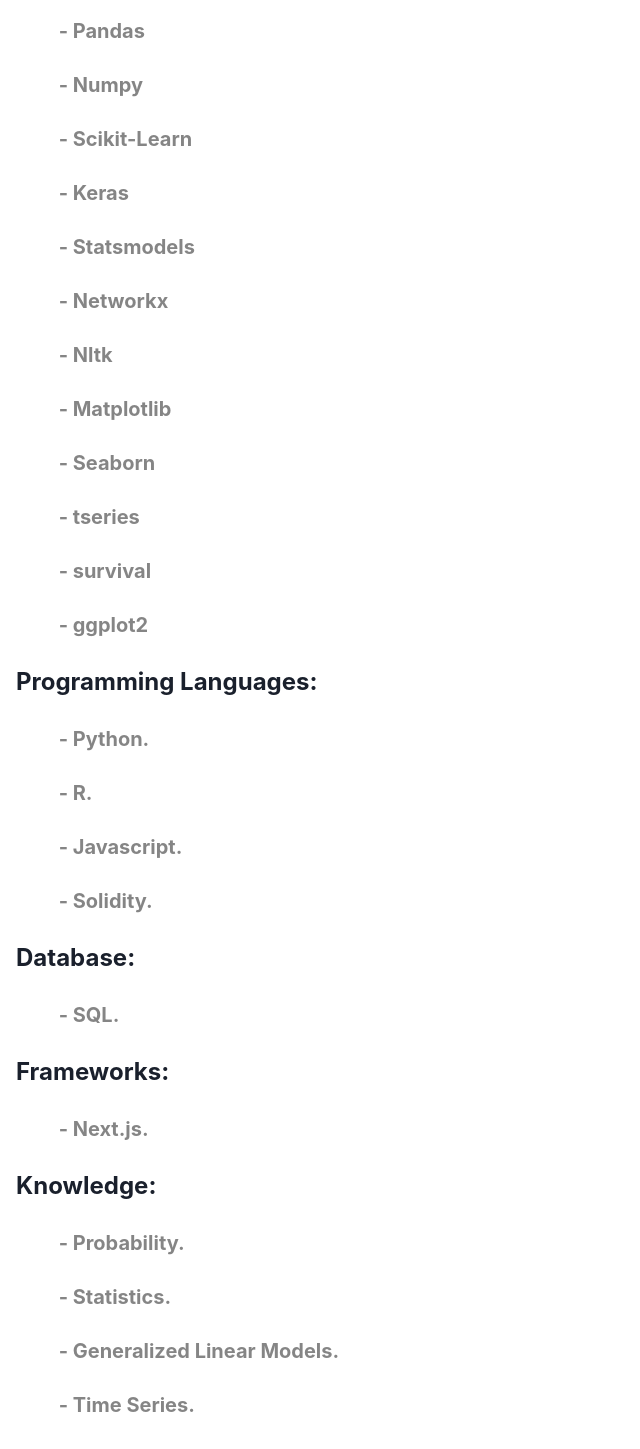
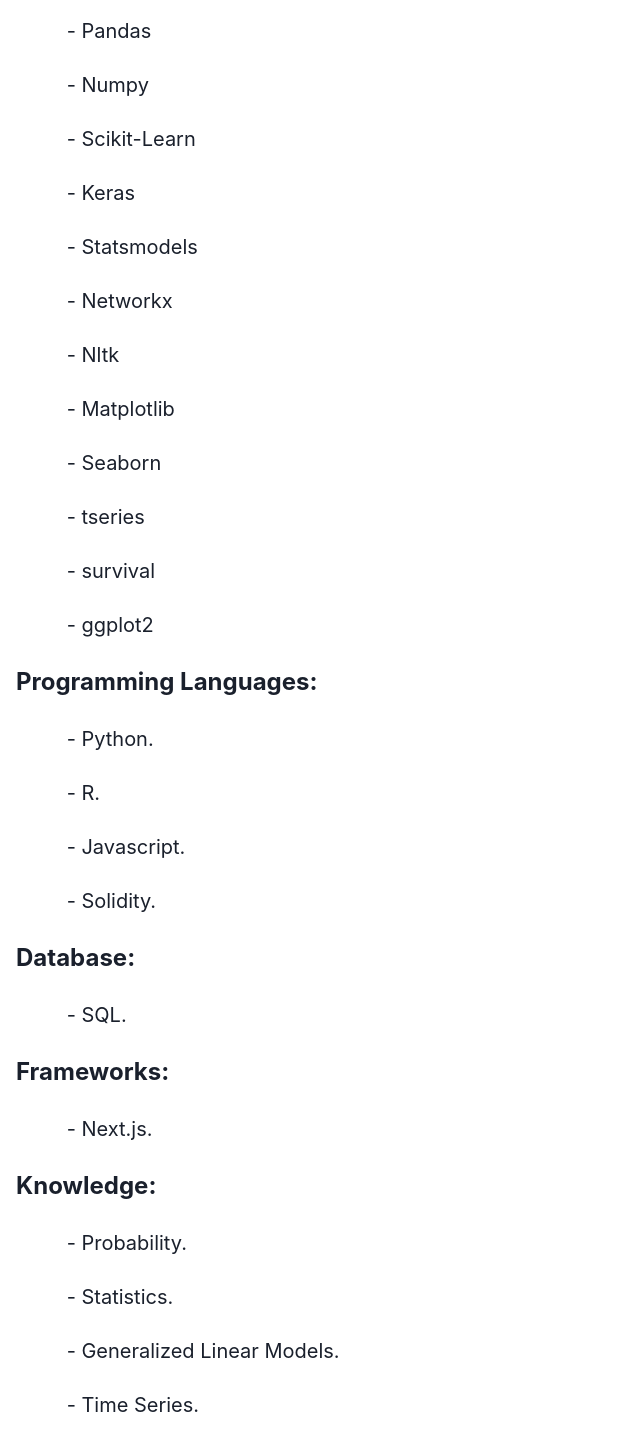
Before and after one commit to KenatSF/kenny-projects, a Next.js app: page /skills in a window 1280 px wide. Shown: the part 520-1969 px from the top of the page, without its empty margins (0-640 px from the left). Built offline with nearby package versions, Linux system fonts and the light colour scheme.

Commit message:
Other little changes

```diff
--- a/pages/electricity.js
+++ b/pages/electricity.js
@@ -6,7 +6,7 @@
         <Box>
             <Text as='sub'>Fecha: 15/10/2022</Text>
             <br />
-            <Center h='80px' color='blackAlpha.700'>
+            <Center h='80px'>
                 <Text fontSize={{ base: '24px', md: '30px', lg: '45px' }} as='b'>Plantas eléctricas </Text>
 
             </Center>
--- a/pages/projects.js
+++ b/pages/projects.js
@@ -7,7 +7,7 @@
 export default function Projects() {
 
     return (
-        <Box flex="1" bg="white" px={{ base: '25', md: '100', lg: '400' }} py="20">
+        <Box flex="1" px={{ base: '25', md: '100', lg: '400' }} py="20">
                 <Tabs size="lg" colorScheme="white" align={{ base: 'end', md: 'center', lg: 'center' }} variant="enclosed">
                     <TabList>
                         <Tab fontWeight="bold">Data science</Tab>
--- a/pages/skills.js
+++ b/pages/skills.js
@@ -7,7 +7,7 @@
     return (
         <Box>
             <Center>
-                <Text fontSize={{ base: '24px', md: '30px', lg: '45px' }}  as='b' color='blackAlpha.700'>Skills</Text>
+                <Text fontSize={{ base: '24px', md: '30px', lg: '45px' }}  >Skills</Text>
             </Center>
             <Center>
                 <Box boxSize='xs'>
@@ -21,51 +21,51 @@
                 Data science Packages:
             </Text>
             <br />
-            <Text fontSize='xl' noOfLines={[1, 2, 3]} as='b' color='blackAlpha.600'>
+            <Text fontSize='xl' noOfLines={[1, 2, 3]} >
                 &nbsp;&nbsp;&nbsp;&nbsp;&nbsp;&nbsp;&nbsp;&nbsp; - Pandas
             </Text>
             <br />
-            <Text fontSize='xl' noOfLines={[1, 2, 3]} as='b' color='blackAlpha.600'>
+            <Text fontSize='xl' noOfLines={[1, 2, 3]} >
                 &nbsp;&nbsp;&nbsp;&nbsp;&nbsp;&nbsp;&nbsp;&nbsp; - Numpy
             </Text>
             <br />
-            <Text fontSize='xl' noOfLines={[1, 2, 3]} as='b' color='blackAlpha.600'>
+            <Text fontSize='xl' noOfLines={[1, 2, 3]} >
                 &nbsp;&nbsp;&nbsp;&nbsp;&nbsp;&nbsp;&nbsp;&nbsp; - Scikit-Learn
             </Text>
             <br />
-            <Text fontSize='xl' noOfLines={[1, 2, 3]} as='b' color='blackAlpha.600'>
+            <Text fontSize='xl' noOfLines={[1, 2, 3]} >
                 &nbsp;&nbsp;&nbsp;&nbsp;&nbsp;&nbsp;&nbsp;&nbsp; - Keras
             </Text>
             <br />
-            <Text fontSize='xl' noOfLines={[1, 2, 3]} as='b' color='blackAlpha.600'>
+            <Text fontSize='xl' noOfLines={[1, 2, 3]} >
                 &nbsp;&nbsp;&nbsp;&nbsp;&nbsp;&nbsp;&nbsp;&nbsp; - Statsmodels
             </Text>
             <br />
-            <Text fontSize='xl' noOfLines={[1, 2, 3]} as='b' color='blackAlpha.600'>
+            <Text fontSize='xl' noOfLines={[1, 2, 3]} >
                 &nbsp;&nbsp;&nbsp;&nbsp;&nbsp;&nbsp;&nbsp;&nbsp; - Networkx
             </Text>
             <br />
-            <Text fontSize='xl' noOfLines={[1, 2, 3]} as='b' color='blackAlpha.600'>
+            <Text fontSize='xl' noOfLines={[1, 2, 3]} >
                 &nbsp;&nbsp;&nbsp;&nbsp;&nbsp;&nbsp;&nbsp;&nbsp; - Nltk
             </Text>
             <br />
-            <Text fontSize='xl' noOfLines={[1, 2, 3]} as='b' color='blackAlpha.600'>
+            <Text fontSize='xl' noOfLines={[1, 2, 3]} >
                 &nbsp;&nbsp;&nbsp;&nbsp;&nbsp;&nbsp;&nbsp;&nbsp; - Matplotlib
             </Text>
             <br />
-            <Text fontSize='xl' noOfLines={[1, 2, 3]} as='b' color='blackAlpha.600'>
+            <Text fontSize='xl' noOfLines={[1, 2, 3]} >
                 &nbsp;&nbsp;&nbsp;&nbsp;&nbsp;&nbsp;&nbsp;&nbsp; - Seaborn
             </Text>
             <br />
-            <Text fontSize='xl' noOfLines={[1, 2, 3]} as='b' color='blackAlpha.600'>
+            <Text fontSize='xl' noOfLines={[1, 2, 3]} >
                 &nbsp;&nbsp;&nbsp;&nbsp;&nbsp;&nbsp;&nbsp;&nbsp; - tseries
             </Text>
             <br />
-            <Text fontSize='xl' noOfLines={[1, 2, 3]} as='b' color='blackAlpha.600'>
+            <Text fontSize='xl' noOfLines={[1, 2, 3]} >
                 &nbsp;&nbsp;&nbsp;&nbsp;&nbsp;&nbsp;&nbsp;&nbsp; - survival
             </Text>
             <br />
-            <Text fontSize='xl' noOfLines={[1, 2, 3]} as='b' color='blackAlpha.600'>
+            <Text fontSize='xl' noOfLines={[1, 2, 3]} >
                 &nbsp;&nbsp;&nbsp;&nbsp;&nbsp;&nbsp;&nbsp;&nbsp; - ggplot2
             </Text>
             <br />
@@ -73,19 +73,19 @@
                 Programming Languages:
             </Text>
             <br />
-            <Text fontSize='xl' noOfLines={[1, 2, 3]} as='b' color='blackAlpha.600'>
+            <Text fontSize='xl' noOfLines={[1, 2, 3]} >
                 &nbsp;&nbsp;&nbsp;&nbsp;&nbsp;&nbsp;&nbsp;&nbsp; - Python.
             </Text>
             <br />
-            <Text fontSize='xl' noOfLines={[1, 2, 3]} as='b' color='blackAlpha.600'>
+            <Text fontSize='xl' noOfLines={[1, 2, 3]} >
                 &nbsp;&nbsp;&nbsp;&nbsp;&nbsp;&nbsp;&nbsp;&nbsp; - R.
             </Text>
             <br />
-            <Text fontSize='xl' noOfLines={[1, 2, 3]} as='b' color='blackAlpha.600'>
+            <Text fontSize='xl' noOfLines={[1, 2, 3]} >
                 &nbsp;&nbsp;&nbsp;&nbsp;&nbsp;&nbsp;&nbsp;&nbsp; - Javascript.
             </Text>
             <br />
-            <Text fontSize='xl' noOfLines={[1, 2, 3]} as='b' color='blackAlpha.600'>
+            <Text fontSize='xl' noOfLines={[1, 2, 3]} >
                 &nbsp;&nbsp;&nbsp;&nbsp;&nbsp;&nbsp;&nbsp;&nbsp; - Solidity.
             </Text>
             <br />
@@ -93,7 +93,7 @@
                 Database:
             </Text>
             <br />
-            <Text fontSize='xl' noOfLines={[1, 2, 3]} as='b' color='blackAlpha.600'>
+            <Text fontSize='xl' noOfLines={[1, 2, 3]} >
                 &nbsp;&nbsp;&nbsp;&nbsp;&nbsp;&nbsp;&nbsp;&nbsp; - SQL.
             </Text>
             <br />
@@ -101,7 +101,7 @@
                 Frameworks:
             </Text>
             <br />
-            <Text fontSize='xl' noOfLines={[1, 2, 3]} as='b' color='blackAlpha.600'>
+            <Text fontSize='xl' noOfLines={[1, 2, 3]} >
                 &nbsp;&nbsp;&nbsp;&nbsp;&nbsp;&nbsp;&nbsp;&nbsp; - Next.js.
             </Text>
             <br />
@@ -109,31 +109,31 @@
                 Knowledge:
             </Text>
             <br />
-            <Text fontSize='xl' noOfLines={[1, 2, 3]} as='b' color='blackAlpha.600'>
+            <Text fontSize='xl' noOfLines={[1, 2, 3]} >
                 &nbsp;&nbsp;&nbsp;&nbsp;&nbsp;&nbsp;&nbsp;&nbsp; - Probability.
             </Text>
             <br />
-            <Text fontSize='xl' noOfLines={[1, 2, 3]} as='b' color='blackAlpha.600'>
+            <Text fontSize='xl' noOfLines={[1, 2, 3]} >
                 &nbsp;&nbsp;&nbsp;&nbsp;&nbsp;&nbsp;&nbsp;&nbsp; - Statistics.
             </Text>
             <br />
-            <Text fontSize='xl' noOfLines={[1, 2, 3]} as='b' color='blackAlpha.600'>
+            <Text fontSize='xl' noOfLines={[1, 2, 3]} >
                 &nbsp;&nbsp;&nbsp;&nbsp;&nbsp;&nbsp;&nbsp;&nbsp; - Generalized Linear Models.
             </Text>
             <br />
-            <Text fontSize='xl' noOfLines={[1, 2, 3]} as='b' color='blackAlpha.600'>
+            <Text fontSize='xl' noOfLines={[1, 2, 3]} >
                 &nbsp;&nbsp;&nbsp;&nbsp;&nbsp;&nbsp;&nbsp;&nbsp; - Time Series.
             </Text>
             <br />
-            <Text fontSize='xl' noOfLines={[1, 2, 3]} as='b' color='blackAlpha.600'>
+            <Text fontSize='xl' noOfLines={[1, 2, 3]} >
                 &nbsp;&nbsp;&nbsp;&nbsp;&nbsp;&nbsp;&nbsp;&nbsp; - Survival Analysis.
             </Text>
             <br />
-            <Text fontSize='xl' noOfLines={[1, 2, 3]} as='b' color='blackAlpha.600'>
+            <Text fontSize='xl' noOfLines={[1, 2, 3]} >
                 &nbsp;&nbsp;&nbsp;&nbsp;&nbsp;&nbsp;&nbsp;&nbsp; - Network Theory.
             </Text>
             <br />
-            <Text fontSize='xl' noOfLines={[1, 2, 3]} as='b' color='blackAlpha.600'>
+            <Text fontSize='xl' noOfLines={[1, 2, 3]} >
                 &nbsp;&nbsp;&nbsp;&nbsp;&nbsp;&nbsp;&nbsp;&nbsp; - Deep Learning.
             </Text>
             <br />
```
